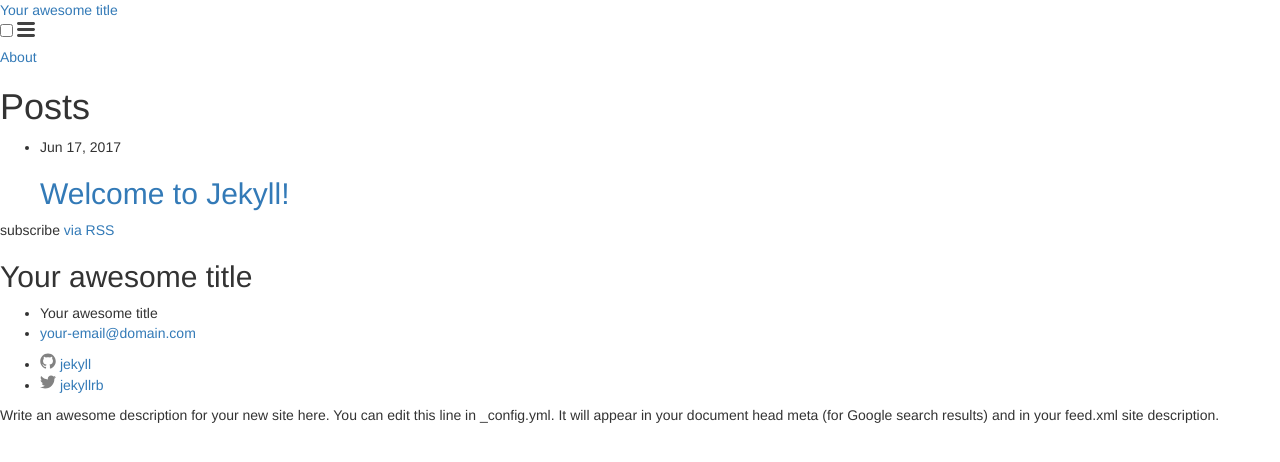
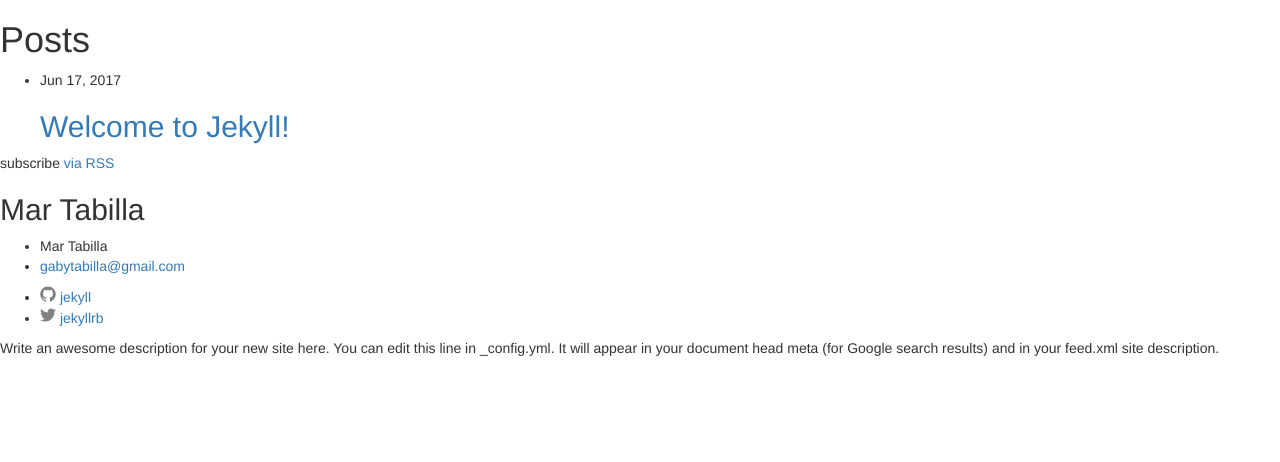
Before and after one commit to gabytabs/myport, a Jekyll site: the page built from index.md, in a window 1280 px wide. Shown: the top 462 px of the page. Built offline with Jekyll 4.4.1, drawn with Linux system fonts in a browser that asks for light colours.

Commit message:
removed navbar setup

```diff
--- a/_config.yml
+++ b/_config.yml
@@ -13,8 +13,8 @@
 # you will see them accessed via {{ site.title }}, {{ site.email }}, and so on.
 # You can create any custom variable you would like, and they will be accessible
 # in the templates via {{ site.myvariable }}.
-title: Your awesome title
-email: your-email@domain.com
+title: Mar Tabilla
+email: gabytabilla@gmail.com
 description: > # this means to ignore newlines until "baseurl:"
   Write an awesome description for your new site here. You can edit this
   line in _config.yml. It will appear in your document head meta (for
--- a/_includes/header.html
+++ b/_includes/header.html
@@ -1,32 +1,3 @@
 <header class="site-header" role="banner">
 
-  <div class="wrapper">
-    {% assign default_paths = site.pages | map: "path" %}
-    {% assign page_paths = site.header_pages | default: default_paths %}
-    <a class="site-title" href="{{ "/" | relative_url }}">{{ site.title | escape }}</a>
-
-    {% if page_paths %}
-      <nav class="site-nav">
-        <input type="checkbox" id="nav-trigger" class="nav-trigger" />
-        <label for="nav-trigger">
-          <span class="menu-icon">
-            <svg viewBox="0 0 18 15" width="18px" height="15px">
-              <path fill="#424242" d="M18,1.484c0,0.82-0.665,1.484-1.484,1.484H1.484C0.665,2.969,0,2.304,0,1.484l0,0C0,0.665,0.665,0,1.484,0 h15.031C17.335,0,18,0.665,18,1.484L18,1.484z"/>
-              <path fill="#424242" d="M18,7.516C18,8.335,17.335,9,16.516,9H1.484C0.665,9,0,8.335,0,7.516l0,0c0-0.82,0.665-1.484,1.484-1.484 h15.031C17.335,6.031,18,6.696,18,7.516L18,7.516z"/>
-              <path fill="#424242" d="M18,13.516C18,14.335,17.335,15,16.516,15H1.484C0.665,15,0,14.335,0,13.516l0,0 c0-0.82,0.665-1.484,1.484-1.484h15.031C17.335,12.031,18,12.696,18,13.516L18,13.516z"/>
-            </svg>
-          </span>
-        </label>
-
-        <div class="trigger">
-          {% for path in page_paths %}
-            {% assign my_page = site.pages | where: "path", path | first %}
-            {% if my_page.title %}
-            <a class="page-link" href="{{ my_page.url | relative_url }}">{{ my_page.title | escape }}</a>
-            {% endif %}
-          {% endfor %}
-        </div>
-      </nav>
-    {% endif %}
-  </div>
 </header>
```
